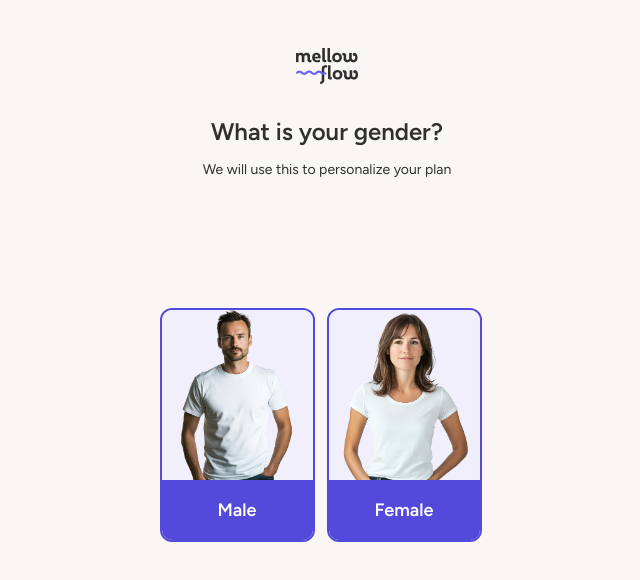
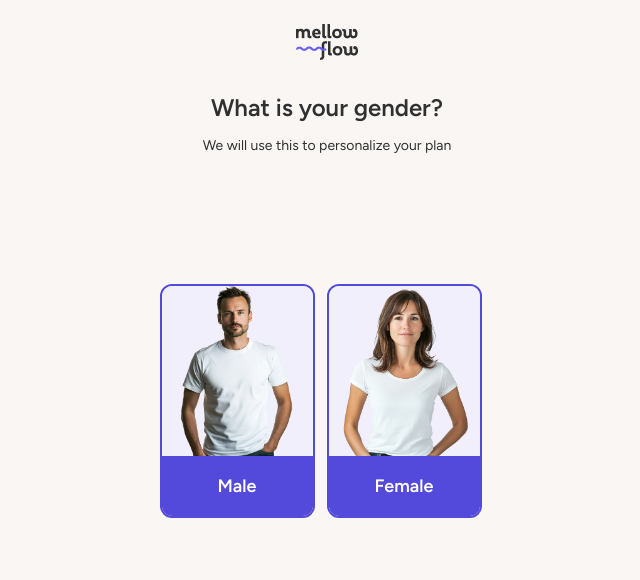
Before and after one commit to Viktorija-Sta/netzet-quiz, a Next.js app: page / in a window 1280 px wide. Shown: the top 580 px of the page, without its empty margins (313-953 px from the left). Built offline with nearby package versions, Linux system fonts and the light colour scheme.

Commit message:
Update LandingPage logo margin for improved layout consistency

```diff
--- a/app/page.tsx
+++ b/app/page.tsx
@@ -17,7 +17,7 @@ export default function LandingPage() {
     <main className="flex flex-col items-center min-h-screen bg-page-bg">
 
       <div className="w-full max-w-[375px] px-5">
-        <div className="mt-12 mb-8 flex justify-center">
+        <div className="mt-6 mb-8 flex justify-center">
             <Image
                 src="/logo.png"
                 alt="Mellow Flow Logo"
```
